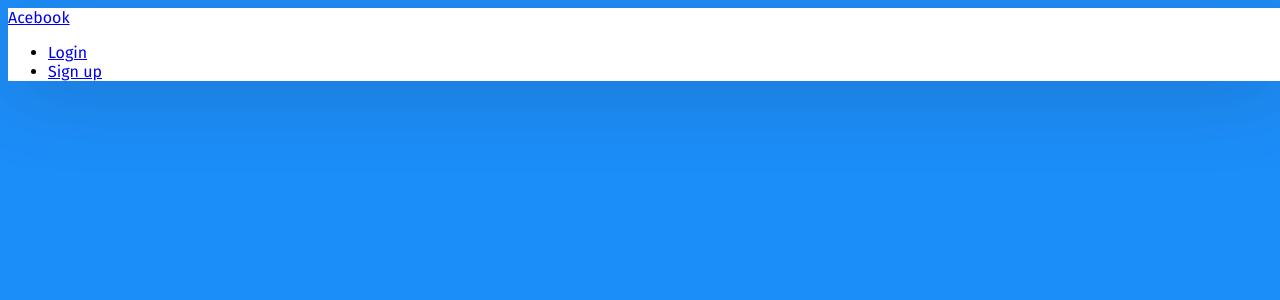
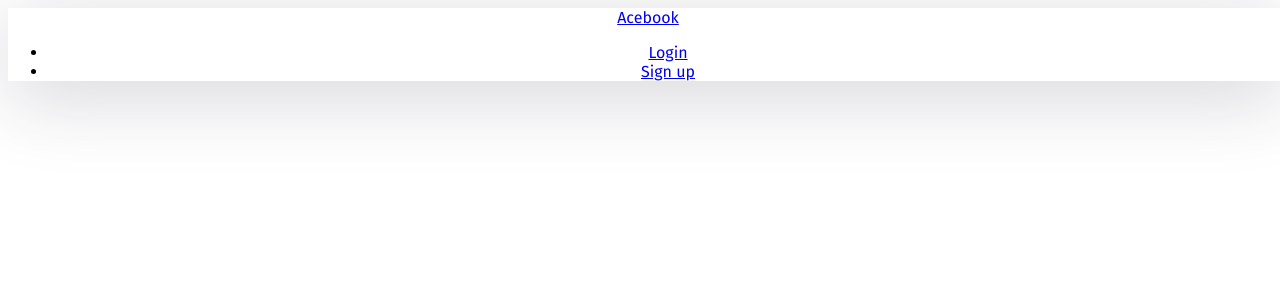
Before and after one commit to benlynch1931/Acebook_frontend, a React (Create React App) app: page / in a window 1280 px wide. Shown: the top 300 px of the page. Built offline with nearby package versions, Linux system fonts and the light colour scheme.

Commit message:
Feat: All links work

```diff
--- a/src/App.js
+++ b/src/App.js
@@ -16,14 +16,14 @@
 export default function App() {
   return (
     <Router>
-      <div>
+      <div className="App">
       <nav className="navbar navbar-expand-lg navbar-light fixed-top">
         <div className="container">
           <Link className="navbar-brand" to={"/sign-in"}>Acebook</Link>
           <div className="collapse navbar-collapse" id="navbarTogglerDemo02">
             <ul className="navbar-nav ml-auto">
               <li className="nav-item">
-                <Link className="nav-link" to={"/sign-in"}>Login</Link>
+                <Link className="nav-link" to={"/login"}>Login</Link>
               </li>
               <li className="nav-item">
                 <Link className="nav-link" to={"/sign-up"}>Sign up</Link>
--- a/src/index.css
+++ b/src/index.css
@@ -4,7 +4,7 @@
   box-sizing: border-box;
 }
 body {
-  background: #1C8EF9 !important;
+  /* background: #1C8EF9 !important; */
   min-height: 100vh;
   display: flex;
   font-weight: 400;
```
Also changed, not shown: 1 other file (tests, documents, lock files or other folders).
